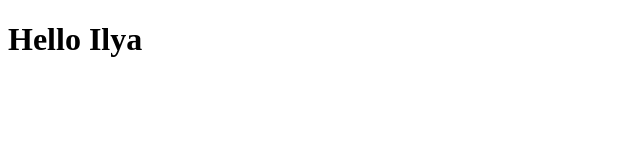
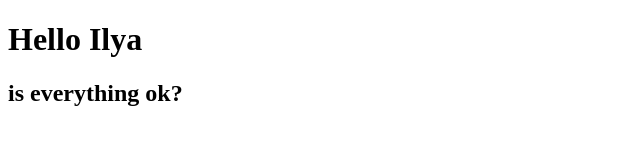
Before and after one commit to IlyaRyabikoff/Web_development, a plain HTML site: page second.html in a window 1280 px wide. Shown: the whole page, without its empty margins (0-640 px from the left). Drawn offline with Linux system fonts and the light colour scheme.

Commit message:
Тестовый коммит

```diff
--- a/second.html
+++ b/second.html
@@ -10,6 +10,7 @@
 <body>
 
     <h1>Hello Ilya</h1>
+    <h2>is everything ok?</h2>
 
 </body>
 </html>
```
